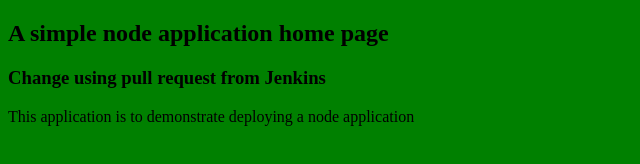
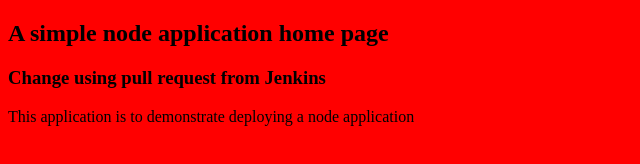
Before and after one commit to puneet2989/node_pcy, a website: page index.html in a window 1280 px wide. Shown: the whole page, without its empty margins (0-640 px from the left). Drawn offline with Linux system fonts and the light colour scheme.

Commit message:
Another change

```diff
--- a/index.html
+++ b/index.html
@@ -2,7 +2,7 @@
 <html>
 <head><title>Basic Node App</title></head>
 
-<body style="background-color: Green">
+<body style="background-color: red">
   <h2>A simple node application home page</h2>
     <h3>Change using pull request from Jenkins</h3>
   <p>This application is to demonstrate deploying a node application</p>
```
